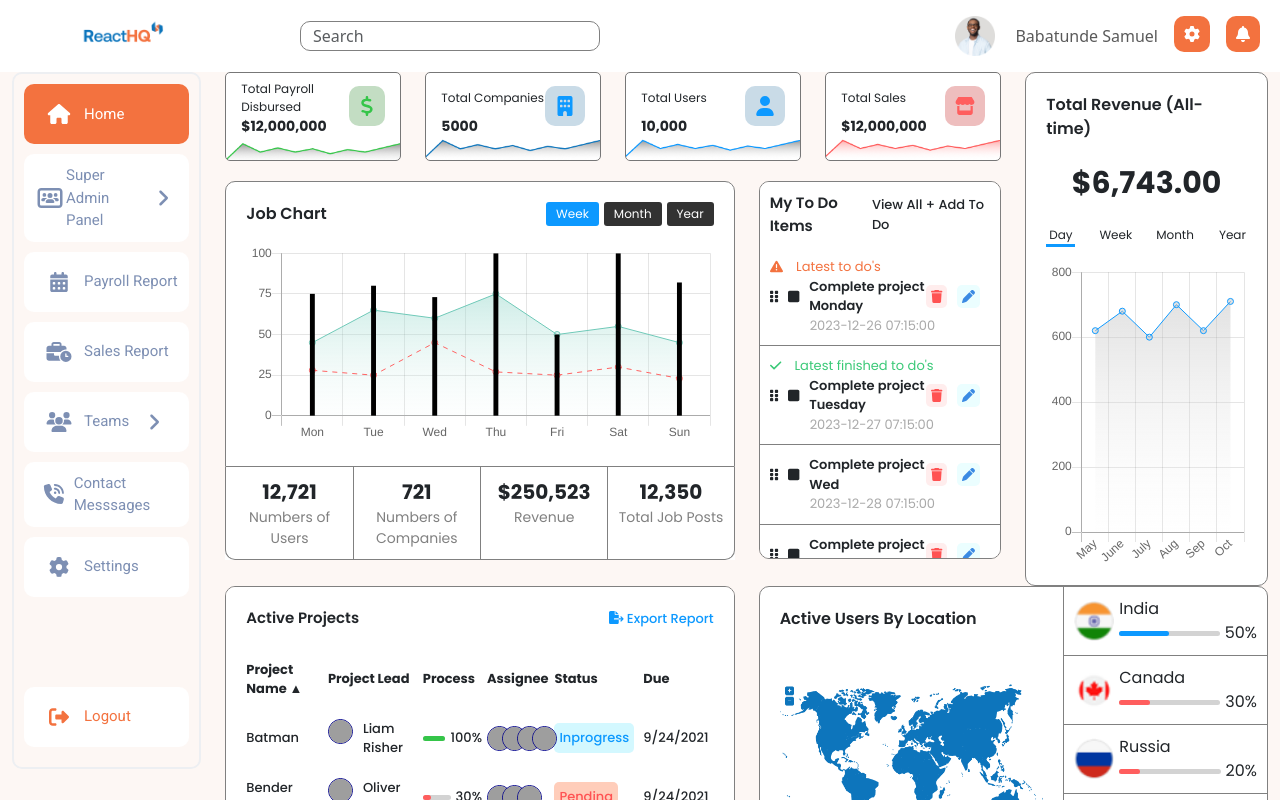
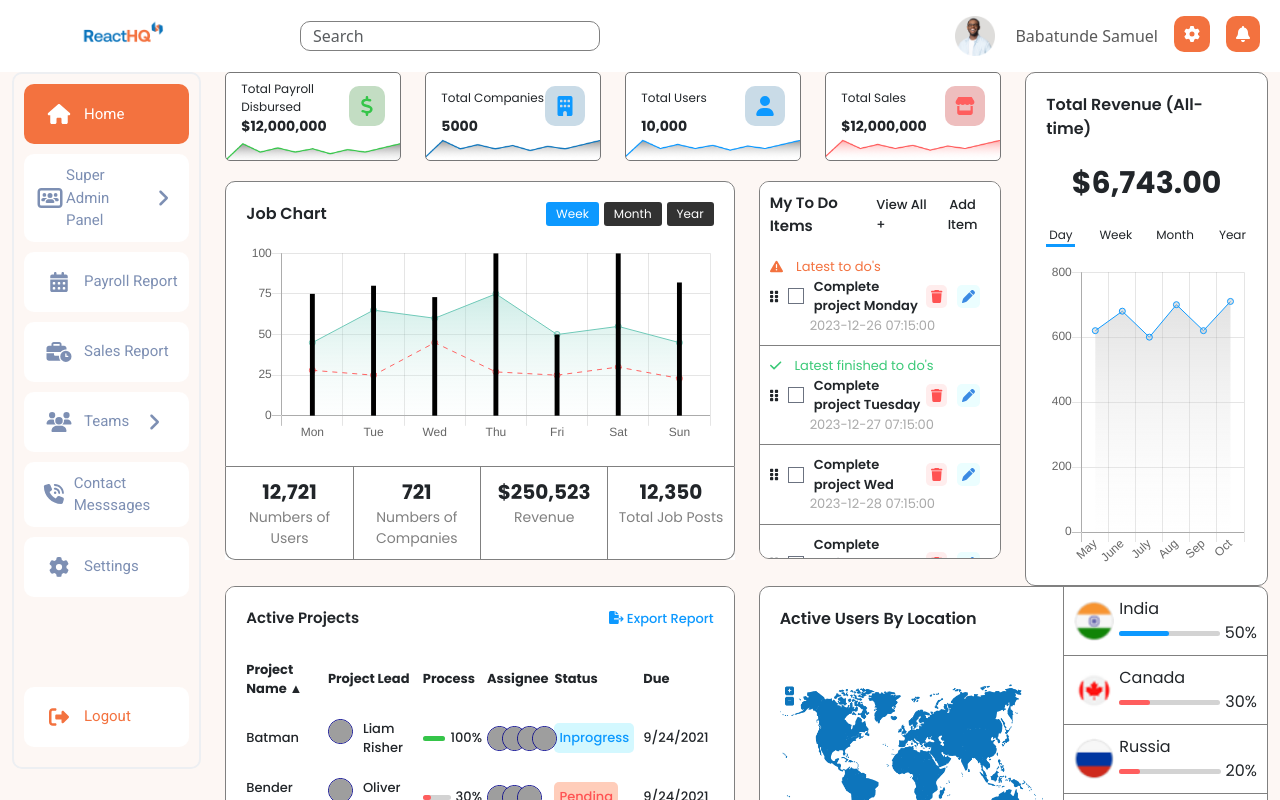
Before and after one commit to lediemhang87/HRProject, a React (Vite) app: page /dashboard in a window 1280 px wide. Shown: the top 800 px of the page. Built offline with nearby package versions, Linux system fonts and the light colour scheme; grey boxes are pictures that could not be loaded; a web font is replaced by a local one.

Commit message:
Done with to-do-list

```diff
--- a/src/components/dashboard/dashboard-mytodoitems.tsx
+++ b/src/components/dashboard/dashboard-mytodoitems.tsx
@@ -1,46 +1,177 @@
-import '../styles2.scss'
-import { FontAwesomeIcon } from '@fortawesome/react-fontawesome'
-import { faPen, faTrash, faGripVertical, faSquare, faTriangleExclamation, faCheck } from '@fortawesome/free-solid-svg-icons'
+import '../styles2.scss';
+import { DndContext, closestCenter, DragEndEvent } from '@dnd-kit/core';
+import { arrayMove, SortableContext, verticalListSortingStrategy } from '@dnd-kit/sortable';
+import { useState } from 'react';
+import SortableItem from './todo-item';
+import { v4 as uuid } from 'uuid';
 
 
+type TodoItem = {
+  id: string;
+  title: string;
+  date: string;
+  time: string;
+  status?: string;
+  isChecked: boolean;
+};
+
 const DashboardMyToDoItems: React.FC = () => {
-    const todoList = [
-        {'title': 'Complete project Monday', 'date': '2023-12-26', 'time': '07:15:00', 'status': 'latest-to-do'},
-        {'title': 'Complete project Tuesday', 'date': '2023-12-27', 'time': '07:15:00','status': 'latest-finished'},
-        {'title': 'Complete project Wed', 'date': '2023-12-28', 'time': '07:15:00'},
-        {'title': 'Complete project Thursday', 'date': '2023-12-29', 'time': '07:15:00'},
+  const initialTodoList: TodoItem[] = [
+    { id: '0', title: 'Complete project Monday', date: '2023-12-26', time: '07:15:00', status: 'latest-to-do', isChecked: false},
+    { id: '1', title: 'Complete project Tuesday', date: '2023-12-27', time: '07:15:00', status: 'latest-finished',  isChecked: false},
+    { id: '2', title: 'Complete project Wed', date: '2023-12-28', time: '07:15:00', 'status': '',  isChecked: false},
+    { id: '3', title: 'Complete project Thursday', date: '2023-12-29', time: '07:15:00', 'status': '',  isChecked: false }
+  ];
 
-    ]
-    return(
-        <div className='myTodoItems'>
-            <div className='myTodo-title-div'>
-                <div className='title-left'> My To Do Items </div>
-                <div className='title-right'> View All + Add To Do </div>
-            </div>
-            {todoList.map((todo, index) => (
-                <div key={index} className='todo-item' style={{ borderTopWidth: index === 0 ? '0' : '1px' }}>
-                    {todo.status === 'latest-to-do' &&
-                        <div className='status orange'> <FontAwesomeIcon className='icon ' icon={faTriangleExclamation} /> Latest to do's</div>}
-                    {todo.status === 'latest-finished' &&
-                    <div className='status green'> <FontAwesomeIcon className='icon ' icon={faCheck} /> Latest finished to do's</div>}
-                    <div className='title-div'>
-                        <FontAwesomeIcon className='icon ' icon={faGripVertical} />
-                        <FontAwesomeIcon className='icon ' icon={faSquare} />
-                        <div className='title'>{todo.title}</div>
-                        <div className='icons '>
-                            <FontAwesomeIcon className='icon red' icon={faTrash} />
-                            <FontAwesomeIcon className='icon blue ' icon={faPen} />
-                        </div>
-                    </div>
+  const [todoList, setTodoList] = useState(initialTodoList);
+  const [showAddForm, setShowAddForm] = useState(false);
+  const [newTodo, setNewTodo] = useState<TodoItem>({ id: '0', title: 'Complete project Monday', date: '2023-12-26', time: '07:15:00', status: '',  isChecked: false});
 
-                    <div className='date-and-time'>
-                        {todo.date}  {todo.time}
-                    </div>
-                </div>
-            ))}
+  const handleDragEnd = (event: DragEndEvent) => {
+    const { active, over } = event;
+    if (over !== null && active?.id !== over.id) {
+      setTodoList((items: TodoItem[]) => {
+        const activeIndex = items.findIndex((item) => item.id === active?.id);
+        const overIndex = items.findIndex((item) => item.id === over.id);
+        return arrayMove(items, activeIndex, overIndex);
+      });
+    }
+  };
+
+  const handleDeleteTodo = (id: string) => {
+    setTodoList((prevTodoList) => prevTodoList.filter((todo) => todo.id !== id));
+  };
 
 
+
+  const handleInputChange = (e: React.ChangeEvent<HTMLInputElement>) => {
+    const { name, value } = e.target;
+    setNewTodo((prevTodo) => ({
+      ...prevTodo,
+      [name]: value
+    }));
+  };
+
+  const handleCheck = (id: string) => {
+    // Find the index of the checked item
+    const checkedItemIndex = todoList.findIndex((todo) => todo.id === id);
+
+    // Check if the item is already crossed out
+    if (todoList[checkedItemIndex].status === 'latest-finished') {
+      // Remove the status from the checked item
+      const updatedTodoList = todoList.map((todo) =>
+        todo.id === id ? { ...todo, isChecked: false, status: '' } : todo
+      );
+      setTodoList(updatedTodoList);
+    } else {
+      // Update the isChecked property of the todo item
+      const updatedTodoList = todoList.map((todo) =>
+        todo.id === id ? { ...todo, isChecked: !todo.isChecked } : todo
+      );
+
+      // Find the index of the old 'latest-finished' item
+      const oldLatestFinishedIndex = updatedTodoList.findIndex(
+        (todo) => todo.status === 'latest-finished'
+      );
+
+      // Create a copy of the updated todo list
+      const updatedTodoListWithStatus = [...updatedTodoList];
+
+      // Remove the 'latest-finished' status from the old item if it exists
+      if (oldLatestFinishedIndex !== -1) {
+        updatedTodoListWithStatus[oldLatestFinishedIndex] = {
+          ...updatedTodoListWithStatus[oldLatestFinishedIndex],
+          status: '',
+        };
+      }
+
+      // Set the status of the checked item to 'latest-finished'
+      updatedTodoListWithStatus[checkedItemIndex] = {
+        ...updatedTodoListWithStatus[checkedItemIndex],
+        status: 'latest-finished',
+      };
+
+      // Update the todo list with the updated status
+      setTodoList(updatedTodoListWithStatus);
+    }
+  };
+
+
+
+const handleAddTodo = (e: React.FormEvent) => {
+  e.preventDefault();
+  if (newTodo.title && newTodo.date && newTodo.time) {
+    // Remove the 'latest-to-do' status from the old item if it exists
+    const updatedTodoList = todoList.map((todo) => {
+      if (todo.status == 'latest-to-do') {
+        return {
+          ...todo,
+          status: '',
+        };
+      }
+      return todo;
+    });
+
+    const newId = uuid();
+
+    const updatedNewTodo = { ...newTodo, status: 'latest-to-do', id: newId };
+    updatedTodoList.unshift(updatedNewTodo);
+
+    // Update the todo list
+    setTodoList(updatedTodoList);
+
+    setNewTodo(updatedNewTodo);
+    setShowAddForm(false);
+    console.log(todoList)
+  }
+};
+  const handleCancelAdd = () => {
+    setNewTodo({ id: '', title: '', date: '', time: '', status: 'latest-to-do', isChecked: false });
+    setShowAddForm(false);
+  };
+
+  const handleUpdateTodo = (updatedTodo: TodoItem) => {
+    setTodoList((prevTodoList) => {
+      const updatedTodoList = prevTodoList.map((todo) => {
+        if (todo.id === updatedTodo.id) {
+          return updatedTodo;
+        }
+        return todo;
+      });
+      return updatedTodoList;
+    });
+  };
+
+  return (
+    <div className='myTodoItems'>
+      <div className='myTodo-title-div'>
+        <div className='title-left'> My To Do Items </div>
+        <div className='title-right'>
+          View All +
+          <button onClick={() => setShowAddForm(true)}>Add Item</button>
         </div>
-    )
-}
-export default DashboardMyToDoItems
+      </div>
+
+      {showAddForm && (
+        <form onSubmit={handleAddTodo}>
+          <input type='text' name='title' placeholder='Title' value={newTodo.title} onChange={handleInputChange} required />
+          <input type='date' name='date' value={newTodo.date} onChange={handleInputChange} required />
+          <input type='time' name='time' value={newTodo.time} onChange={handleInputChange} required />
+          <button type='submit'>Add To Do</button>
+          <button type='button' onClick={handleCancelAdd}>Cancel</button>
+        </form>
+      )}
+
+      <DndContext collisionDetection={closestCenter} onDragEnd={handleDragEnd}>
+        <SortableContext items={todoList} strategy={verticalListSortingStrategy}>
+          {todoList.map((todo, index) => (
+            <SortableItem key={todo.id} todo={todo} index={index} onDelete={handleDeleteTodo} onUpdateTodo={handleUpdateTodo} onCheck={handleCheck}/>
+
+          ))}
+        </SortableContext>
+      </DndContext>
+    </div>
+  );
+};
+
+export default DashboardMyToDoItems;
--- /dev/null
+++ b/src/components/dashboard/todo-item.tsx
@@ -0,0 +1,121 @@
+import { useState, useEffect } from 'react';
+import { useSortable } from '@dnd-kit/sortable';
+import { CSS } from '@dnd-kit/utilities';
+import { FontAwesomeIcon } from '@fortawesome/react-fontawesome';
+import { faPen, faTrash, faGripVertical, faTriangleExclamation, faCheck } from '@fortawesome/free-solid-svg-icons';
+
+type TodoItem = {
+  id: string;
+  title: string;
+  date: string;
+  time: string;
+  status?: string;
+  isChecked: boolean;
+};
+
+type SortableItemProps = {
+  todo: TodoItem;
+  index: number;
+  onDelete: (id: string) => void;
+  onUpdateTodo: (updatedTodo: TodoItem) => void;
+  onCheck: (id: string, isChecked: boolean) => void;
+};
+
+const SortableItem: React.FC<SortableItemProps> = ({ todo, index, onDelete, onUpdateTodo, onCheck }) => {
+  const { attributes, listeners, setNodeRef, transform, transition } = useSortable({ id: todo.id });
+  const [editMode, setEditMode] = useState(false);
+  const [editedTodo, setEditedTodo] = useState(todo);
+
+  useEffect(() => {
+    setEditedTodo(todo);
+  }, [todo]);
+
+  const handleEdit = () => {
+    setEditMode(true);
+  };
+
+  const handleCancel = () => {
+    setEditedTodo(todo);
+    setEditMode(false);
+  };
+
+  const handleSave = () => {
+    console.log('Save todo:', editedTodo);
+    setEditMode(false);
+    onUpdateTodo(editedTodo);
+  };
+
+  const handleDelete = () => {
+    const confirmDelete = window.confirm('Are you sure you want to delete this item?');
+    if (confirmDelete) {
+      onDelete(todo.id);
+    }
+  };
+
+  const handleInputChange = (e: React.ChangeEvent<HTMLInputElement>) => {
+    const { name, value } = e.target;
+    setEditedTodo((prevTodo) => ({
+      ...prevTodo,
+      [name]: value,
+    }));
+  };
+
+  const handleCheckboxChange = () => {
+    const updatedTodo = { ...editedTodo, isChecked: !editedTodo.isChecked };
+    setEditedTodo(updatedTodo);
+    onCheck(updatedTodo.id, updatedTodo.isChecked);
+  };
+
+
+  const style = {
+    transform: CSS.Transform.toString(transform),
+    transition,
+  };
+
+  return (
+    <div ref={setNodeRef} style={style}>
+      <div className='todo-item' style={{ borderTopWidth: index === 0 ? '0' : '1px' }}>
+      {todo.status === 'latest-to-do' && (
+          <div className='status orange'>
+            <FontAwesomeIcon className='icon ' icon={faTriangleExclamation} /> Latest to do's
+          </div>
+        )}
+        {todo.status === 'latest-finished' && (
+          <div className='status green'>
+            <FontAwesomeIcon className='icon ' icon={faCheck} /> Latest finished to do's
+          </div>
+        )}
+        {editMode ? (
+          <>
+            <input className='border width-100 margin-bottom-10' type='text' name='title' value={editedTodo.title} onChange={handleInputChange} />
+            <input className='border width-50 margin-bottom-10 ' type='date' name='date' value={editedTodo.date} onChange={handleInputChange} />
+            <input className='border width-50 margin-bottom-10' type='time' name='time' value={editedTodo.time} onChange={handleInputChange} />
+            <button className='green-button padding-10 margin-right-10 border-radius-10' onClick={handleSave}>
+              Save
+            </button>
+            <button className='red-button padding-10  border-radius-10 ' onClick={handleCancel}>
+              Cancel
+            </button>
+          </>
+        ) : (
+          <>
+            <div className='title-div'>
+              <FontAwesomeIcon className='icon ' icon={faGripVertical} {...attributes} {...listeners} />
+              <input className='checkbox' type='checkbox' checked={todo.isChecked} onChange={handleCheckboxChange} />
+              <div className={`title ${todo.isChecked ? 'crossed' : ''}`}>{editedTodo.title}</div>
+              <div className='icons '>
+                <FontAwesomeIcon className='icon red' icon={faTrash} onClick={handleDelete} />
+                <FontAwesomeIcon className='icon blue' icon={faPen} onClick={handleEdit} />
+              </div>
+            </div>
+            <div className='date-and-time'>
+              {editedTodo.date} {editedTodo.time}
+            </div>
+          </>
+        )}
+      </div>
+    </div>
+  );
+};
+
+export default SortableItem;
--- a/src/components/styles2.scss
+++ b/src/components/styles2.scss
@@ -47,12 +47,14 @@
         border-radius: 5px;
         color: rgb(255, 82, 82);
         background-color: rgb(255, 237, 237);
+        cursor: pointer;
     }
     .blue{
         padding: 5px;
         border-radius: 5px;
         color: rgb(59, 138, 227);
         background-color: rgb(235, 254, 255);
+        cursor: pointer;
     }
     .date-and-time{
         color: rgb(169, 169, 169);
@@ -63,6 +65,14 @@
     }
     .green{
         color: #3AC977;
+    }
+    .crossed {
+        text-decoration: line-through;
+        color: #ccc;
+      }
+
+    .checkbox{
+        margin-right: 10px;
     }
 
 }
```
Also changed, not shown: package.json (+7 -0 lines), src/App.scss (+11 -2 lines), 1 other file (tests, documents, lock files or other folders).
